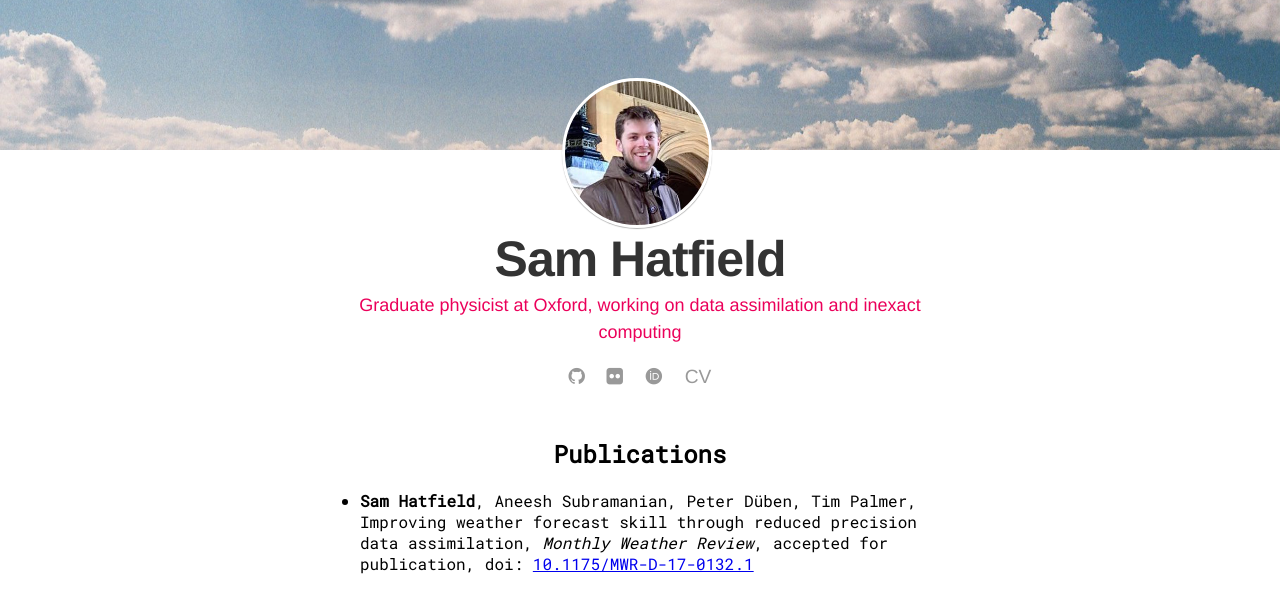
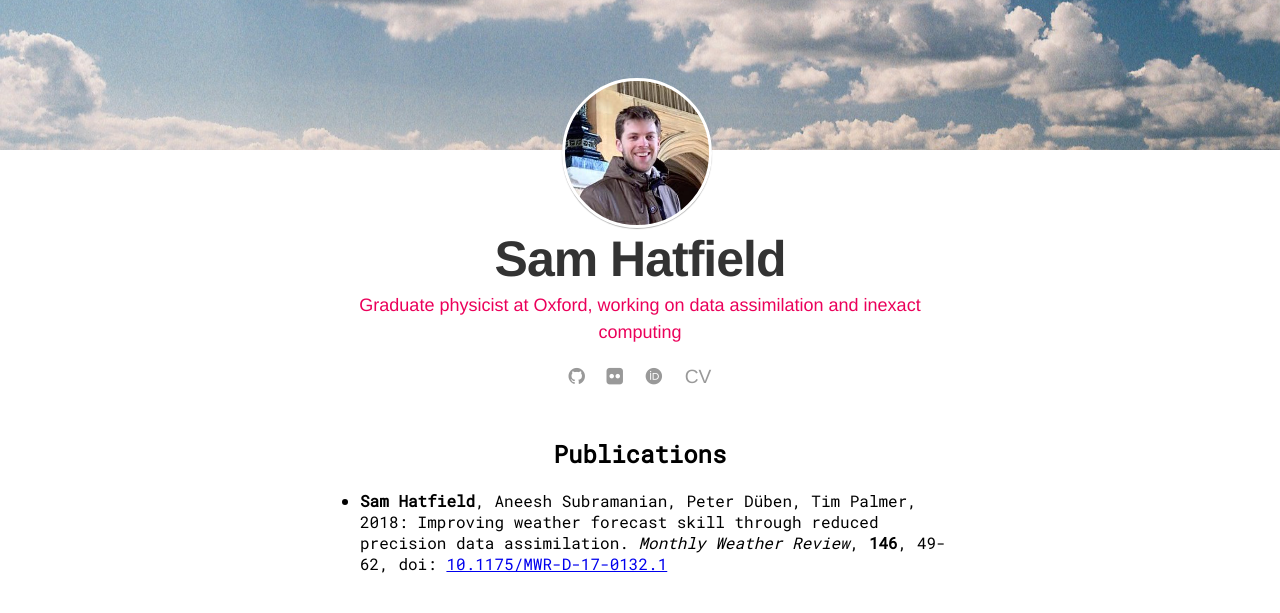
Before and after one commit to samhatfield/samhatfield.github.io, a Jekyll site: the page built from index.html, in a window 1280 px wide. Shown: the top 613 px of the page. Built offline with Jekyll 4.4.1, drawn with Linux system fonts in a browser that asks for light colours; nearby versions of some CDN libraries; some web fonts are replaced; the list of posts is cut into pages by our own code.

Commit message:
Updated citation list

```diff
--- a/index.html
+++ b/index.html
@@ -32,7 +32,7 @@ layout: default
 <h2>Publications</h2>
 
 <ul>
-    <li><b>Sam Hatfield</b>, Aneesh Subramanian, Peter Düben, Tim Palmer, Improving weather forecast skill through reduced precision data assimilation, <em>Monthly Weather Review</em>, accepted for publication, doi: <a href="https://doi.org/10.1175/MWR-D-17-0132.1">10.1175/MWR-D-17-0132.1</a></li>
+    <li><b>Sam Hatfield</b>, Aneesh Subramanian, Peter Düben, Tim Palmer, 2018: Improving weather forecast skill through reduced precision data assimilation. <em>Monthly Weather Review</em>, <b>146</b>, 49-62, doi: <a href="https://doi.org/10.1175/MWR-D-17-0132.1">10.1175/MWR-D-17-0132.1</a></li>
 </ul>
 
 </main>
```
